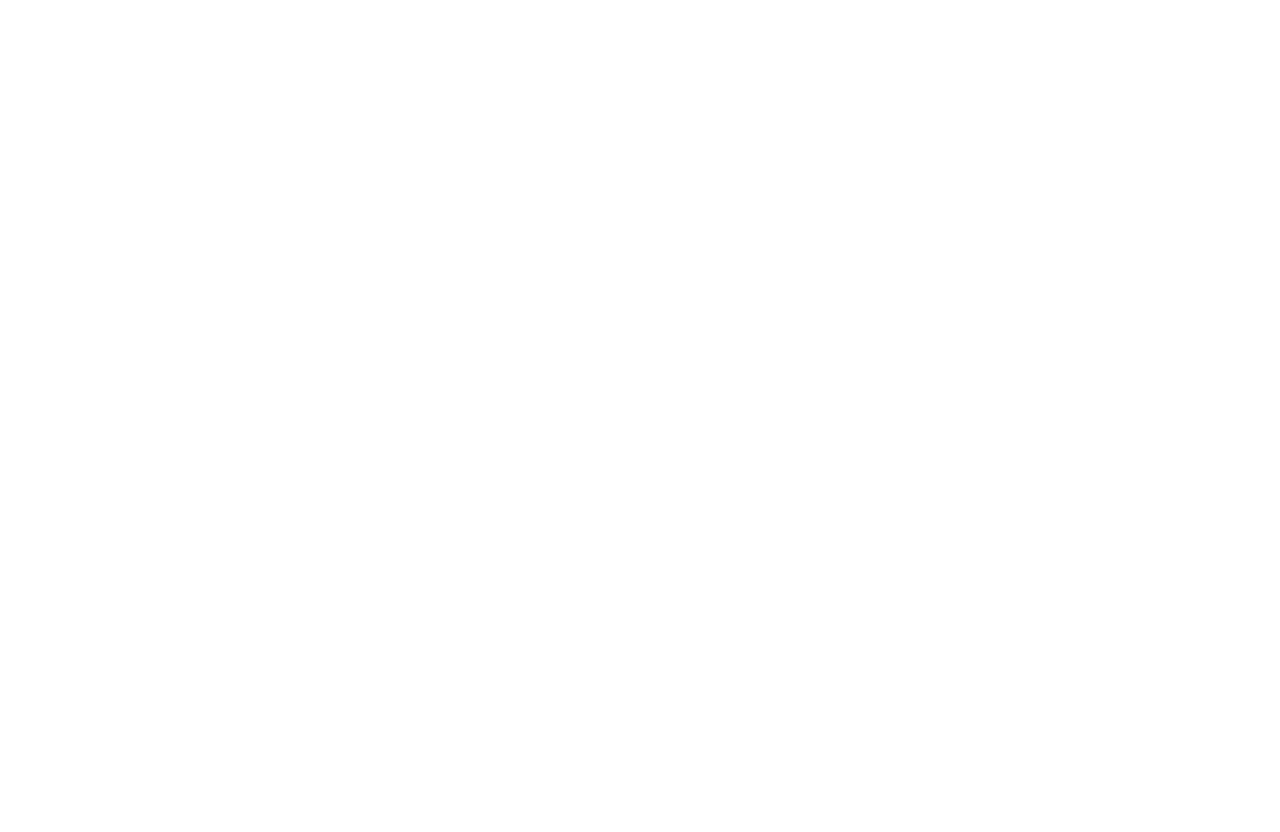
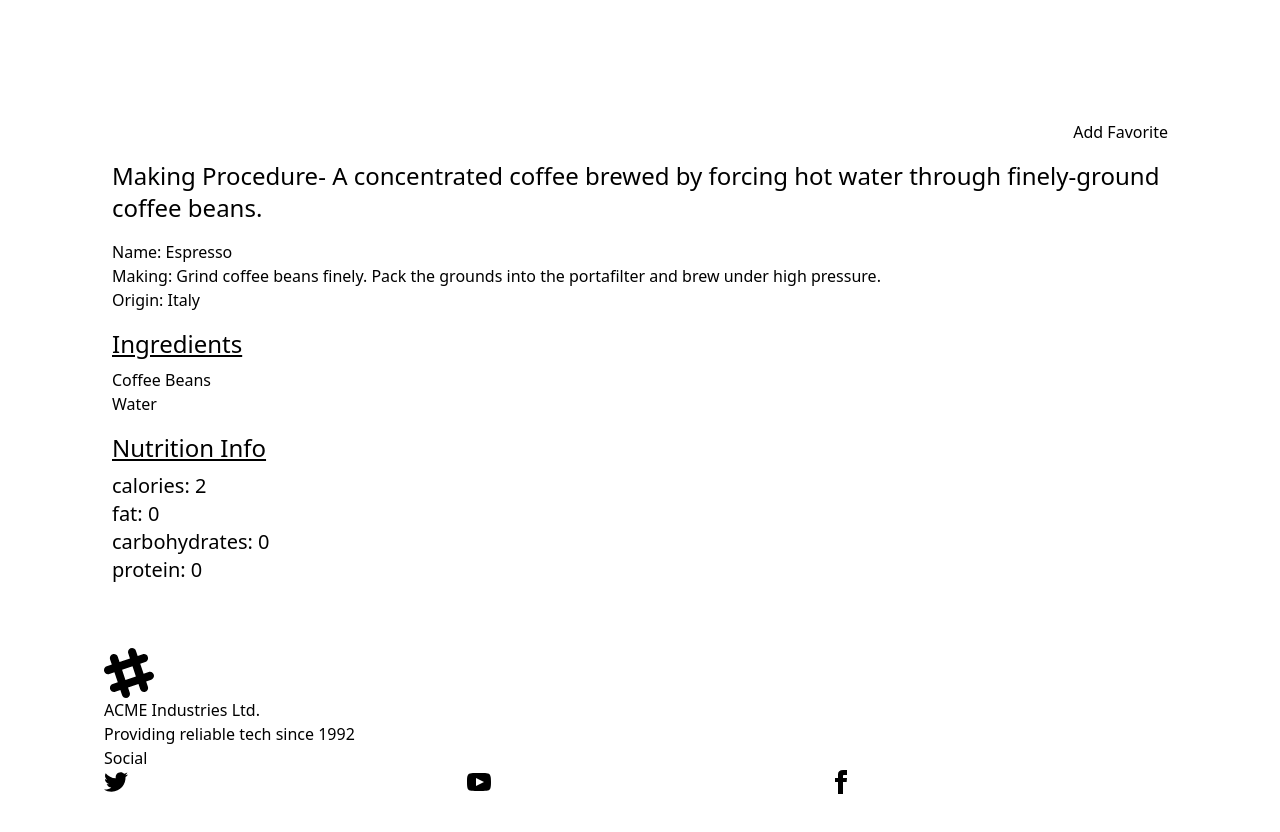
Before and after one commit to tajmirahman/again-recap-coffee-book-, a React (Vite) app in the folder my-project/: page /coffee/1 in a window 1280 px wide. Before the commit this address had no page. Shown: the part 600-1432 px from the top of the page. Before the commit the page ends 800 px from the top, so only its background shows below. Built offline with nearby package versions, Linux system fonts and the light colour scheme.

Commit message:
rating button done

```diff
--- a/my-project/src/Components/Card.jsx
+++ b/my-project/src/Components/Card.jsx
@@ -7,7 +7,7 @@
         <div className="card bg-base-100  shadow-sm border-2 border-black mt-4">
             <figure className='w-full h-[300px]'>
                 <img
-                className='w-full h-[300px] object-cover'
+                    className='w-full h-[300px] object-cover'
                     src={cat?.image}
                     alt="Shoes" />
             </figure>
@@ -21,7 +21,8 @@
             </div>
 
             <div className="flex justify-end p-4">
-            <Link to={`/cat/${cat?.id}`}><button className="btn btn-warning">Details</button></Link>
+                <Link to={`/coffee/${cat?.id}`}> <button className="btn btn-warning">Details</button>
+                </Link>
             </div>
         </div>
     );
--- a/my-project/src/Components/Routes/Routes.jsx
+++ b/my-project/src/Components/Routes/Routes.jsx
@@ -5,6 +5,7 @@
 import Dashboard from "../pages/Dashboard";
 import AllCoffee from "../pages/AllCoffee";
 import CoffeeCard from "../CoffeeCard";
+import CoffeeDetails from "../pages/CoffeeDetails";
 
 
 const routes = createBrowserRouter([
@@ -34,11 +35,17 @@
 
             {
                 path:'/coffee',
-                element:<AllCoffee></AllCoffee>
+                element:<AllCoffee></AllCoffee>,
+                loader: ()=> fetch('../coffees.json'),
             },
             {
                 path:'/dashboard',
                 element:<Dashboard></Dashboard>
+            },
+            {
+                path:'/coffee/:id',
+                element:<CoffeeDetails></CoffeeDetails>,
+                loader: ()=> fetch('../coffees.json'),
             }
         ]
     }
--- a/my-project/src/Components/pages/AllCoffee.jsx
+++ b/my-project/src/Components/pages/AllCoffee.jsx
@@ -1,10 +1,43 @@
-import React from 'react';
+import React, { useState } from 'react';
+import { useLoaderData } from 'react-router-dom';
+import Card from '../Card';
 
 const AllCoffee = () => {
+
+    const data = useLoaderData();
+
+    const [coffee, setCoffee] = useState(data);
+
+    const handleSort = (sortBy) => {
+        if (sortBy == 'rating') {
+            const sortByRating = [...data].sort((a, b) => b.rating - a.rating);
+            setCoffee(sortByRating)
+        }
+        else if (sortBy == 'popularity') {
+            const sortByPopularity = [...data].sort((a, b) => a.popularity - b.popularity);
+            setCoffee(sortByPopularity)
+        }
+
+
+    }
+
     return (
-        <div>
-            coffee Details
-        </div>
+        <>
+            <div className="flex justify-between items-center mb-4">
+                <h1 className="text-2xl">Sort Coffee&apos;s by Popularity & Rating&gt; </h1>
+
+                <div className="space-x-3 mt-4">
+                    <button onClick={() => handleSort('rating')} className="btn btn-warning">Sort By Rating</button>
+                    <button onClick={() => handleSort('popularity')} className="btn btn-warning">Sort By Popularity</button>
+                </div>
+
+            </div>
+            <div className='grid grid-cols-1 md:grid-cols-3 gap-3'>
+                {
+                    coffee.map(coffee => <Card cat={coffee}></Card>)
+                }
+            </div>
+        </>
     );
 };
 
--- /dev/null
+++ b/my-project/src/Components/pages/CoffeeDetails.jsx
@@ -0,0 +1,66 @@
+import React, { useEffect, useState } from 'react';
+import { useLoaderData, useParams } from 'react-router-dom';
+
+const CoffeeDetails = () => {
+
+    const data = useLoaderData();
+    console.log(data)
+    const { id } = useParams();
+
+    const [coffee, setCoffee] = useState({});
+
+    useEffect(() => {
+       const findData=data.find(d=> d.id == id);
+       setCoffee(findData)
+    }, [data, id]);
+
+    console.log(coffee)
+
+    const { making_process, name, ingredients, nutrition_info, origin } = coffee;
+
+
+
+    return (
+        <div className="w-11/12 mx-auto space-y-4 py-6">
+            <div className="w-full h-[600px] object-cover ">
+                <img className="w-[80%] h-[400px]  rounded-lg" src={coffee.image} alt="" />
+            </div>
+            <div className="flex justify-end">
+                <button className="btn btn-warning">Add Favorite</button>
+            </div>
+            <h1 className="lg:text-2xl ">Making Procedure- {coffee.description}</h1>
+            <div className="">
+                <p>Name: {name}</p>
+                <p>Making: {making_process}</p>
+                <p>Origin: {origin}</p>
+            </div>
+            <div className="space-y-2">
+                <h1 className="text-2xl underline">Ingredients</h1>
+                <ul>
+                    {
+                        ingredients && ingredients.map((ing, i) => <li key={i}>{ing}</li>)
+
+                    }
+                </ul>
+            </div>
+            <div className="flex justify-between items-center">
+                <div className="flex-1 space-y-2 ">
+                    <h1 className="text-2xl underline">Nutrition Info</h1>
+                    <ul className="text-xl">
+                        {
+                            nutrition_info && Object.keys(nutrition_info).map((n, i) => <li className="list-disk" key={i}>
+                                {n}: {nutrition_info[n]}
+                            </li>)
+                        }
+                    </ul>
+                </div>
+                {/* <div className="flex-1 object-cover">
+                    <img className="w-[500px] rounded-lg" src={imgNu} alt="" />
+                </div> */}
+
+            </div>
+        </div>
+    );
+};
+
+export default CoffeeDetails;
```
